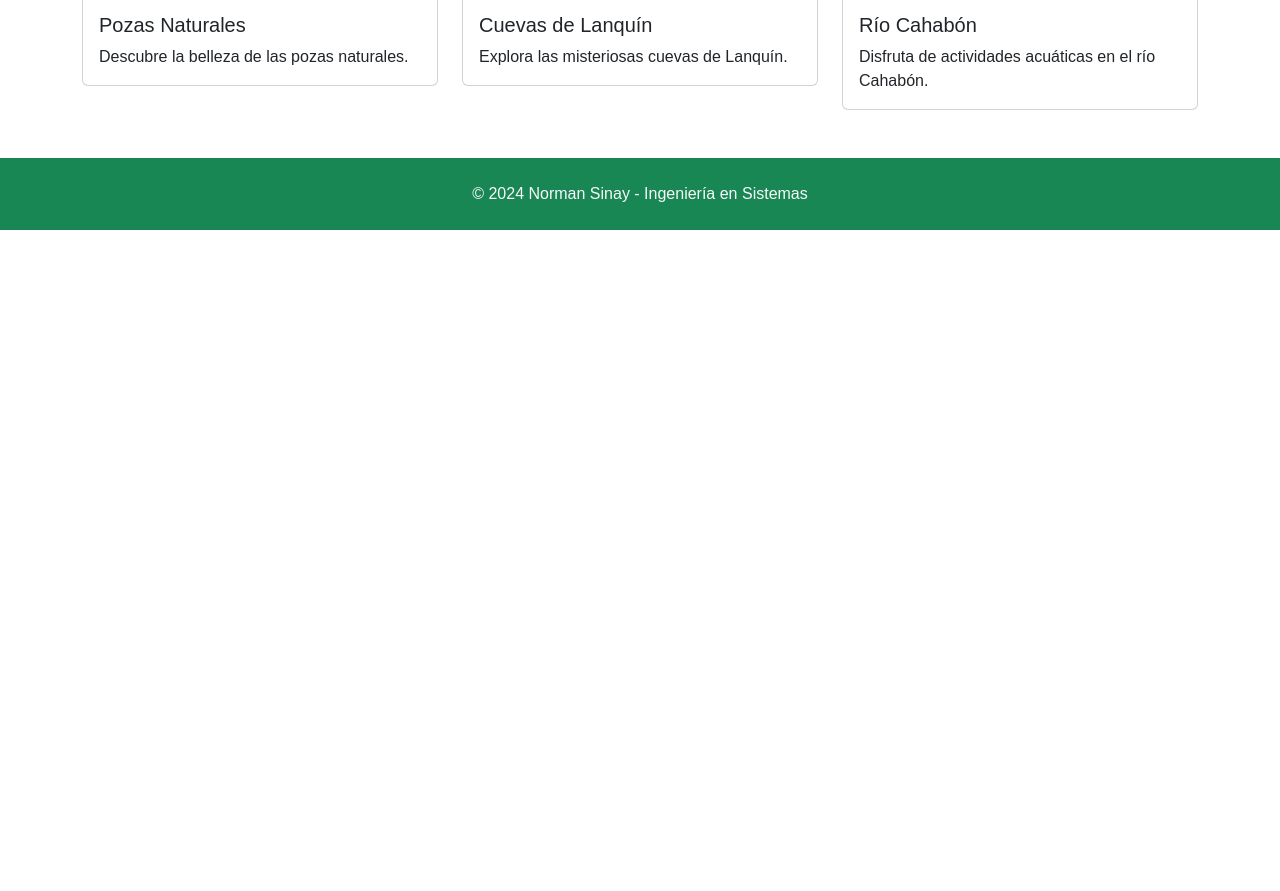
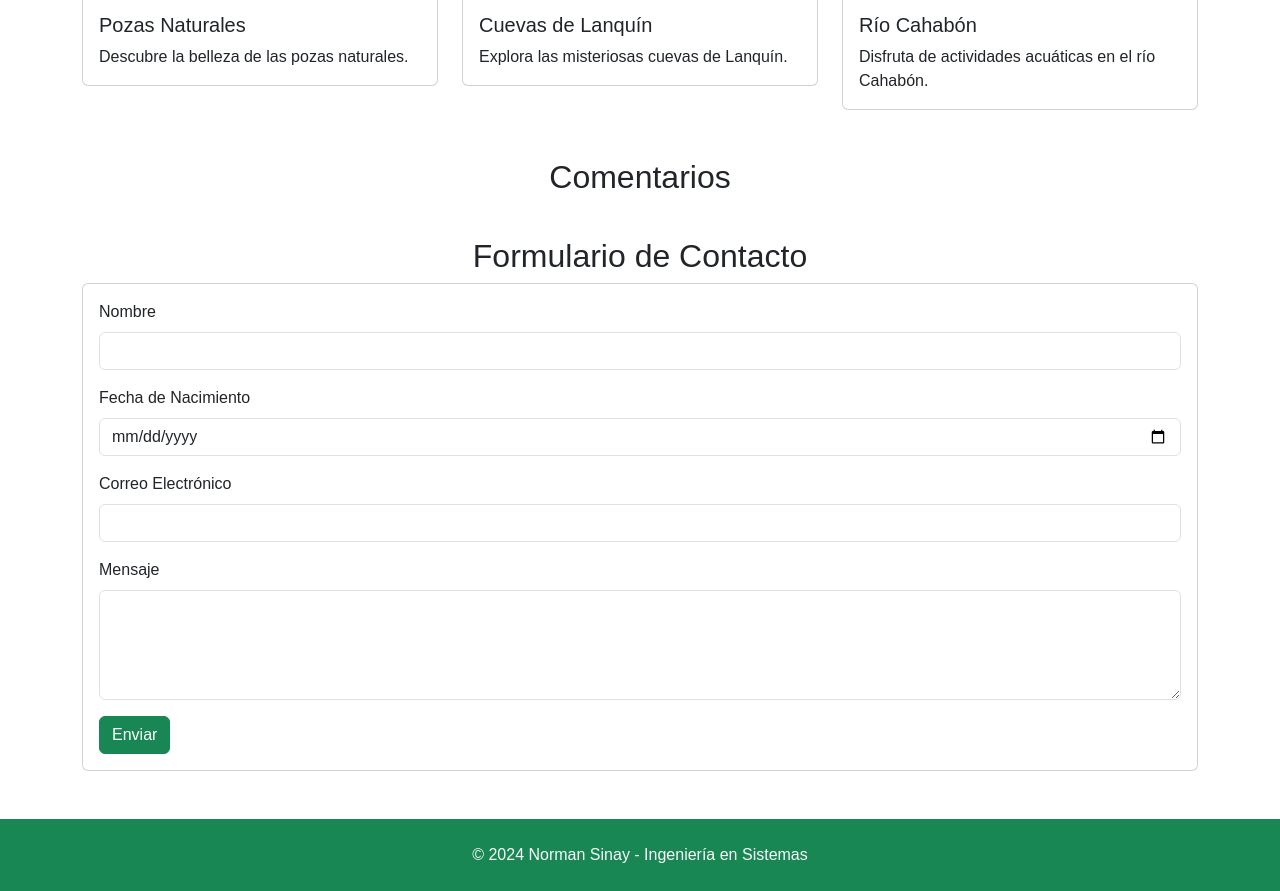
Before and after one commit to NormanSinay/Actividad1-UMG, a plain HTML site: page index.html in a window 1280 px wide. Shown: the part 1505-2396 px from the top of the page. Before the commit the page ends 1735 px from the top, so only its background shows below. Drawn offline with nearby package versions, Linux system fonts and the light colour scheme.

Commit message:
Creacion del area de comentarios y formulario

```diff
--- a/index.html
+++ b/index.html
@@ -114,35 +114,34 @@
         </button>
       </div>
       <div>
-        <br>
+        <br />
         <p class="lead text-center">
-          Semuc Champey es un enclave natural localizado cerca de Lanquín, en
-          el departamento de Alta Verapaz, Guatemala. Conocido por sus
+          Semuc Champey es un enclave natural localizado cerca de Lanquín, en el
+          departamento de Alta Verapaz, Guatemala. Conocido por sus
           espectaculares pozas escalonadas de agua turquesa, es un destino
-          turístico ideal para los amantes de la naturaleza y la aventura.
-          Semuc Champey fue declarado en 1999 Monumento Natural por el
-          entonces presidente de la República de Guatemala, Álvaro Arzú
-          Irigoyen y se encuentra muy próximo geográficamente al parque
-          nacional Grutas de Lanquín con el que comparte un centro de
-          visitantes para dar cobertura al turista. Semuc Champey está ubicado
-          a 80 km de la ciudad de Cobán. Se toma la carretera que conduce de
-          Cobán a San Pedro Carchá, al pasar el poblado se sigue la carretera
-          que conduce hacia El Pajal, hasta llegar a la bifurcación que dirige
-          hacia el municipio de San Agustín Lanquín. Ya en el centro de
-          Lanquín se debe tomar la carretera que conduce hacia Semuc Champey
-          (12 Km). (Turismo SIGAP, 2016) Partiendo de la ciudad capital, el
-          trayecto se realiza en aproximadamente 6 horas. En idioma q’eqchi’
-          significa «donde el río se esconde», debido a que en uno de los
-          extremos se puede observar cómo el caudaloso Río Cahabón se interna
-          en una caverna de piedra caliza, en donde pasa por debajo de las
-          pozas. El bosque subtropical que rodea al lugar colabora para que
-          exista una enorme riqueza ecológica. Entre las especies que
-          sobresalen las aves, mamíferos, reptiles, anfibios y peces, además
-          de una gran variedad de árboles. Cuenta con un mirador de más de 50
+          turístico ideal para los amantes de la naturaleza y la aventura. Semuc
+          Champey fue declarado en 1999 Monumento Natural por el entonces
+          presidente de la República de Guatemala, Álvaro Arzú Irigoyen y se
+          encuentra muy próximo geográficamente al parque nacional Grutas de
+          Lanquín con el que comparte un centro de visitantes para dar cobertura
+          al turista. Semuc Champey está ubicado a 80 km de la ciudad de Cobán.
+          Se toma la carretera que conduce de Cobán a San Pedro Carchá, al pasar
+          el poblado se sigue la carretera que conduce hacia El Pajal, hasta
+          llegar a la bifurcación que dirige hacia el municipio de San Agustín
+          Lanquín. Ya en el centro de Lanquín se debe tomar la carretera que
+          conduce hacia Semuc Champey (12 Km). (Turismo SIGAP, 2016) Partiendo
+          de la ciudad capital, el trayecto se realiza en aproximadamente 6
+          horas. En idioma q’eqchi’ significa «donde el río se esconde», debido
+          a que en uno de los extremos se puede observar cómo el caudaloso Río
+          Cahabón se interna en una caverna de piedra caliza, en donde pasa por
+          debajo de las pozas. El bosque subtropical que rodea al lugar colabora
+          para que exista una enorme riqueza ecológica. Entre las especies que
+          sobresalen las aves, mamíferos, reptiles, anfibios y peces, además de
+          una gran variedad de árboles. Cuenta con un mirador de más de 50
           metros de altura para observar los 350 metros de largo de las pozas
-          naturales del complejo natural. Las cataratas de hasta 40 pies de
-          alto y todas las pozas que son alimentadas por riachuelos,
-          maravillan al visitante.
+          naturales del complejo natural. Las cataratas de hasta 40 pies de alto
+          y todas las pozas que son alimentadas por riachuelos, maravillan al
+          visitante.
         </p>
       </div>
       <div class="row mt-5">
@@ -191,6 +190,72 @@
             </div>
           </div>
         </div>
+        <div class="mt-5">
+          <h2 class="text-center">Comentarios</h2>
+          <div id="comentarios" class="mt-3"></div>
+        </div>
+        <div class="mt-4">
+          <h2 class="text-center">Formulario de Contacto</h2>
+          <div class="card">
+            <div class="card-body">
+              <form id="contactForm" class="needs-validation" novalidate>
+                <div class="mb-3">
+                  <label for="nombre" class="form-label">Nombre</label>
+                  <input
+                    type="text"
+                    class="form-control"
+                    id="nombre"
+                    required
+                  />
+                  <div class="invalid-feedback">
+                    Por favor, ingrese su nombre.
+                  </div>
+                </div>
+                <div class="mb-3">
+                  <label for="fechaNacimiento" class="form-label"
+                    >Fecha de Nacimiento</label
+                  >
+                  <input
+                    type="date"
+                    class="form-control"
+                    id="fechaNacimiento"
+                    required
+                  />
+                  <div class="invalid-feedback">
+                    Por favor, ingrese su fecha de nacimiento.
+                  </div>
+                </div>
+                <div class="mb-3">
+                  <label for="email" class="form-label"
+                    >Correo Electrónico</label
+                  >
+                  <input
+                    type="email"
+                    class="form-control"
+                    id="email"
+                    required
+                  />
+                  <div class="invalid-feedback">
+                    Por favor, ingrese un correo electrónico válido.
+                  </div>
+                </div>
+                <div class="mb-3">
+                  <label for="mensaje" class="form-label">Mensaje</label>
+                  <textarea
+                    class="form-control"
+                    id="mensaje"
+                    rows="4"
+                    required
+                  ></textarea>
+                  <div class="invalid-feedback">
+                    Por favor, ingrese su mensaje.
+                  </div>
+                </div>
+                <button type="submit" class="btn btn-success">Enviar</button>
+              </form>
+            </div>
+          </div>
+        </div>
       </div>
     </div>
 
```
